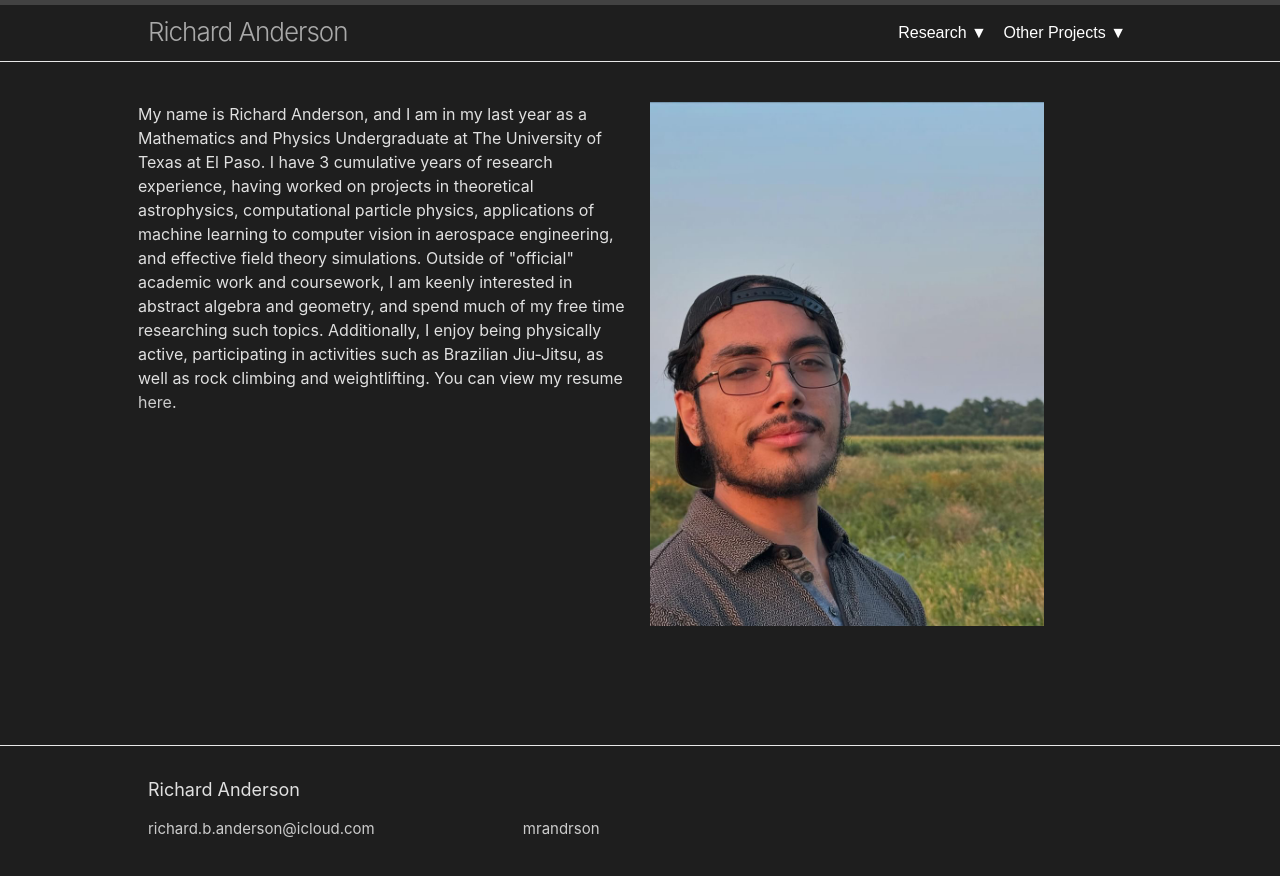
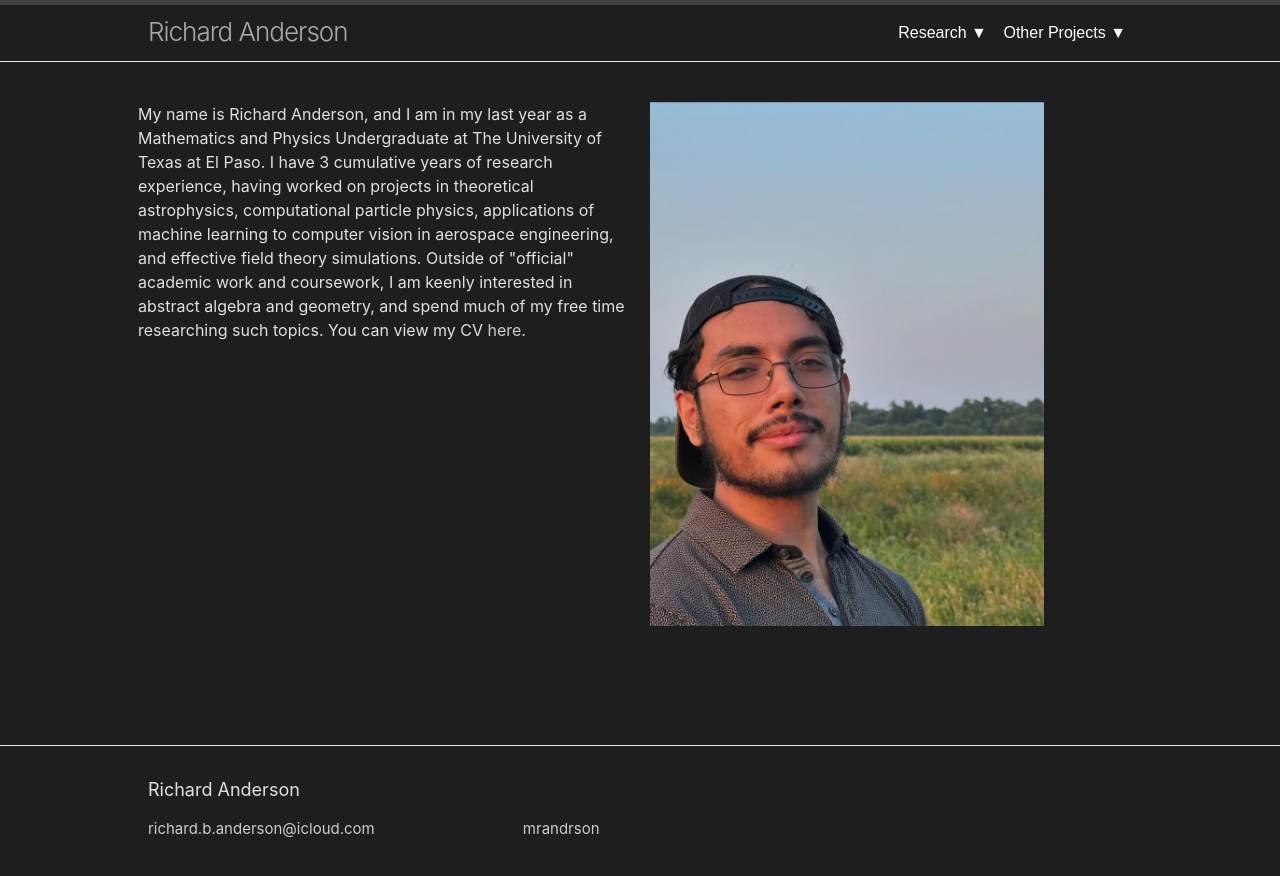
Before and after one commit to mrandrson/richardanderson, a Jekyll site: the page built from index.markdown, in a window 1280 px wide. Shown: the top 876 px of the page. Built offline with Jekyll 4.4.1, drawn with Linux system fonts in a browser that asks for light colours.

Commit message:
Updated CV

```diff
--- a/index.markdown
+++ b/index.markdown
@@ -7,31 +7,21 @@ layout: richardbase
 <!---
 <div style="display: flex;">
   <div style="flex: 1; padding-right: 20px;">
-    <p>My name is Richard Anderson, and I am in my last year as a Mathematics and Physics Undergraduate at The University of Texas at El Paso. I have 3 cumulative years of research experience, having worked on projects in theoretical astrophysics, computational particle physics, applications of machine learning to computer vision in aerospace engineering, and effective field theory simulations. Outside of "official" academic work and coursework, I am keenly interested in abstract algebra and geometry, and spend much of my free time researching such topics. Additionally, I enjoy being physically active, participating in activities such as Brazilian Jiu-Jitsu, as well as rock climbing and weightlifting. You can view my resume <a href="{{ '/assets/files/resume.pdf' | relative_url }}">here</a>.</p>
-
-<h1><a class="page-link" href="{{ "/rprojects/" | relative_url }}" style="font-size: 28px;">Research Projects</a></h1>
-
-Here, I show some projects I've worked on while attending the University of Texas at El Paso. My projects include studying the capture rate of planetesimals in collapsing protostars, studying experimental data from the NEXT Experiment, and working on missile systems design and simulation.
-
-<h1><a class="page-link" href="{{ "/personalprojects/" | relative_url }}" style="font-size: 28px;">Personal Projects</a></h1>
-
-Here I have some personal projects I've worked on, unrelated to any official research work.
-
-<p> </p>
-  </div>
-
-  <div style="flex: 1;">
-    <img src="{{ site.baseurl }}/assets/files/pictureofme.jpg" alt="Picture of Me" style="max-width: 80%; height: auto;">
-  </div>
-</div>
--->
-
-<div style="display: flex;">
-  <div style="flex: 1; padding-right: 20px;">
-    <p>My name is Richard Anderson, and I am in my last year as a Mathematics and Physics Undergraduate at The University of Texas at El Paso. I have 3 cumulative years of research experience, having worked on projects in theoretical astrophysics, computational particle physics, applications of machine learning to computer vision in aerospace engineering, and effective field theory simulations. Outside of "official" academic work and coursework, I am keenly interested in abstract algebra and geometry, and spend much of my free time researching such topics. Additionally, I enjoy being physically active, participating in activities such as Brazilian Jiu-Jitsu, as well as rock climbing and weightlifting. You can view my resume <a href="{{ '/assets/files/resume.pdf' | relative_url }}">here</a>.</p>
+    <p>My name is Richard Anderson, and I am in my last year as a Mathematics and Physics Undergraduate at The University of Texas at El Paso. I have 3 cumulative years of research experience, having worked on projects in theoretical astrophysics, computational particle physics, applications of machine learning to computer vision in aerospace engineering, and effective field theory simulations. Outside of "official" academic work and coursework, I am keenly interested in abstract algebra and geometry, and spend much of my free time researching such topics. You can view my CV <a href="{{ '/assets/files/resume.pdf' | relative_url }}">here</a>.</p>
 
   </div>
   <div style="flex: 1;">
     <img src="{{ site.baseurl }}/assets/files/pictureofme.jpg" alt="Picture of Me" style="max-width: 80%; height: auto;">
   </div>
 </div>
+--->
+
+<div style="display: flex;">
+  <div style="flex: 1; padding-right: 20px;">
+    <p>My name is Richard Anderson, and I am in my last year as a Mathematics and Physics Undergraduate at The University of Texas at El Paso. I have 3 cumulative years of research experience, having worked on projects in theoretical astrophysics, computational particle physics, applications of machine learning to computer vision in aerospace engineering, and effective field theory simulations. Outside of "official" academic work and coursework, I am keenly interested in abstract algebra and geometry, and spend much of my free time researching such topics. You can view my CV <a href="{{ '/assets/files/resume.pdf' | relative_url }}">here</a>.</p>
+
+  </div>
+  <div style="flex: 1;">
+    <img src="{{ site.baseurl }}/assets/files/pictureofme.jpg" alt="Picture of Me" style="max-width: 80%; height: auto;">
+  </div>
+</div>
```
Also changed, not shown: personalprojects/regression.markdown (+16 -2 lines), 1 other file.
